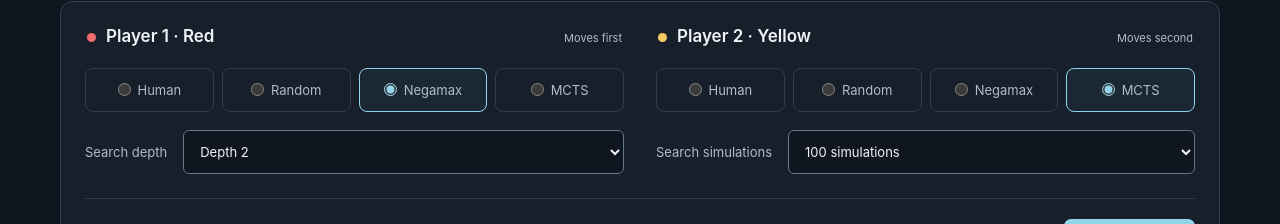
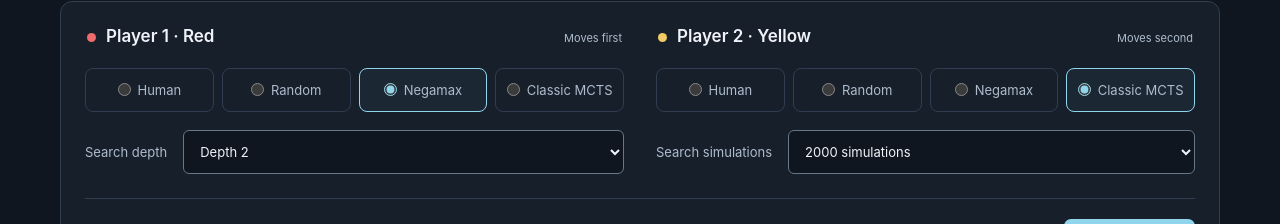
Before and after one commit to andrewcukierwar/board-game-ai-lab, a React (Vite) app in the folder ui/: page /connect4/match-lab in a window 1280 px wide. Shown: the part 404-628 px from the top of the page. Built offline with nearby package versions, Linux system fonts and the light colour scheme.

Commit message:
feat(ui): add Tactical MCTS and custom search controls

```diff
--- a/ui/src/connect4/competitorConfig.js
+++ b/ui/src/connect4/competitorConfig.js
@@ -2,15 +2,21 @@
 import { PUBLIC_PLAYER_TYPES, VICTOR_RESEARCH, researchAgent, researchAgentEnabled, assertResearchExecution, validResearchConfig } from './researchCompetitor.js';
 export const COMPETITOR_TYPES = PUBLIC_PLAYER_TYPES;
 export const competitorTypes = (enabled = researchAgentEnabled()) => enabled ? [...COMPETITOR_TYPES, VICTOR_RESEARCH] : COMPETITOR_TYPES;
-export const NEGAMAX_DEPTHS = [1, 2, 4, 6, 8];
-export const MCTS_SIMULATIONS = [100, 400, 800];
-export const DEFAULT_COMPETITOR = { type: 'negamax', depth: 2, simulations: 100 };
+export const NEGAMAX_DEPTHS = [1, 2, 4, 6, 8, 10, 12];
+export const MCTS_SIMULATIONS = [500, 1000, 2000, 5000, 10000, 25000];
+export const TACTICAL_MCTS_SIMULATIONS = [200, 400, 800, 2000, 4000, 10000];
+// Accept historical game settings even if the current preset menus omit them.
+export const SEARCH_LIMITS = Object.freeze({ negamax: 12, mcts: 25000, mcts_tactical: 10000 });
+export const validDepth = n => Number.isInteger(n) && n >= 1 && n <= SEARCH_LIMITS.negamax;
+export const validSimulations = (n, type) => Number.isInteger(n) && n >= 1 && n <= SEARCH_LIMITS[type];
+export const DEFAULT_COMPETITOR = { type: 'negamax', depth: 2, simulations: 2000 };
 export const playerColor = index => index === 0 ? 'Red' : 'Yellow';
 
 export function competitorLabel(config) {
   if (config.type === VICTOR_RESEARCH) return researchAgent.name;
   if (config.type === 'negamax') return `Negamax · depth ${config.depth ?? 2}`;
-  if (config.type === 'mcts') return `MCTS · ${config.simulations ?? config.simulation_limit ?? 100} simulations`;
+  if (config.type === 'mcts') return `Classic MCTS · ${config.simulations ?? config.simulation_limit ?? 2000} simulations`;
+  if (config.type === 'mcts_tactical') return `Tactical MCTS · ${config.simulations ?? config.simulation_limit ?? 800} max simulations`;
   return config.type === 'human' ? 'Human' : 'Random';
 }
 
@@ -23,12 +29,12 @@ export function toPlayerPayload(config, researchEnabled = researchAgentEnabled()
   if (!COMPETITOR_TYPES.includes(config.type)) throw new Error('Unsupported competitor.');
   if (config.type === 'negamax') {
     const depth = config.depth ?? 2;
-    if (!NEGAMAX_DEPTHS.includes(depth)) throw new Error('Choose a public Negamax depth.');
+    if (!validDepth(depth)) throw new Error('Choose an integer Negamax depth from 1 to 12.');
     return { type: config.type, depth };
   }
-  if (config.type === 'mcts') {
-    const simulations = config.simulations ?? config.simulation_limit ?? 100;
-    if (!MCTS_SIMULATIONS.includes(simulations)) throw new Error('Choose a public MCTS simulation budget.');
+  if (config.type === 'mcts' || config.type === 'mcts_tactical') {
+    const simulations = config.simulations ?? config.simulation_limit ?? (config.type === 'mcts' ? 2000 : 800);
+    if (!validSimulations(simulations, config.type)) throw new Error('Choose a valid integer MCTS simulation budget.');
     return { type: config.type, simulation_limit: simulations };
   }
   return { type: config.type };
```
